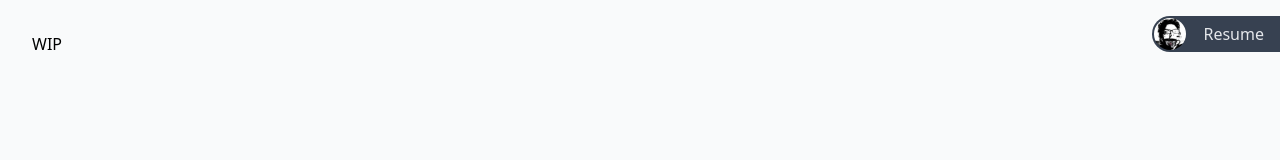
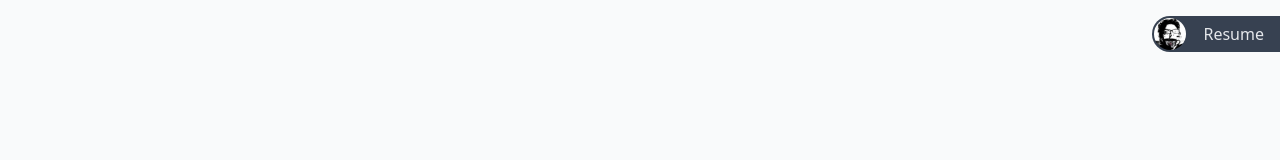
Before and after one commit to Chalks/chalks.github.io, a Nuxt app: page /resume in a window 1280 px wide. Shown: the top 160 px of the page. Built offline with nearby package versions, Linux system fonts and the light colour scheme; what @tailwindcss/typography would draw is missing.

Commit message:
make wip more wippy

```diff
--- a/src/pages/resume.vue
+++ b/src/pages/resume.vue
@@ -1,5 +1,15 @@
 <template>
-    <div class="prose">
-        WIP
+    <div class="wip">
+        <div class="wipper">WIP</div>
     </div>
 </template>
+
+<style>
+    .wip {
+        @apply flex absolute inset-0 items-center justify-center;
+        font-family: 'Cousine', monospace;
+        font-size: 20px;
+        line-height: 0;
+        font-weight: 600;
+    }
+</style>
```
